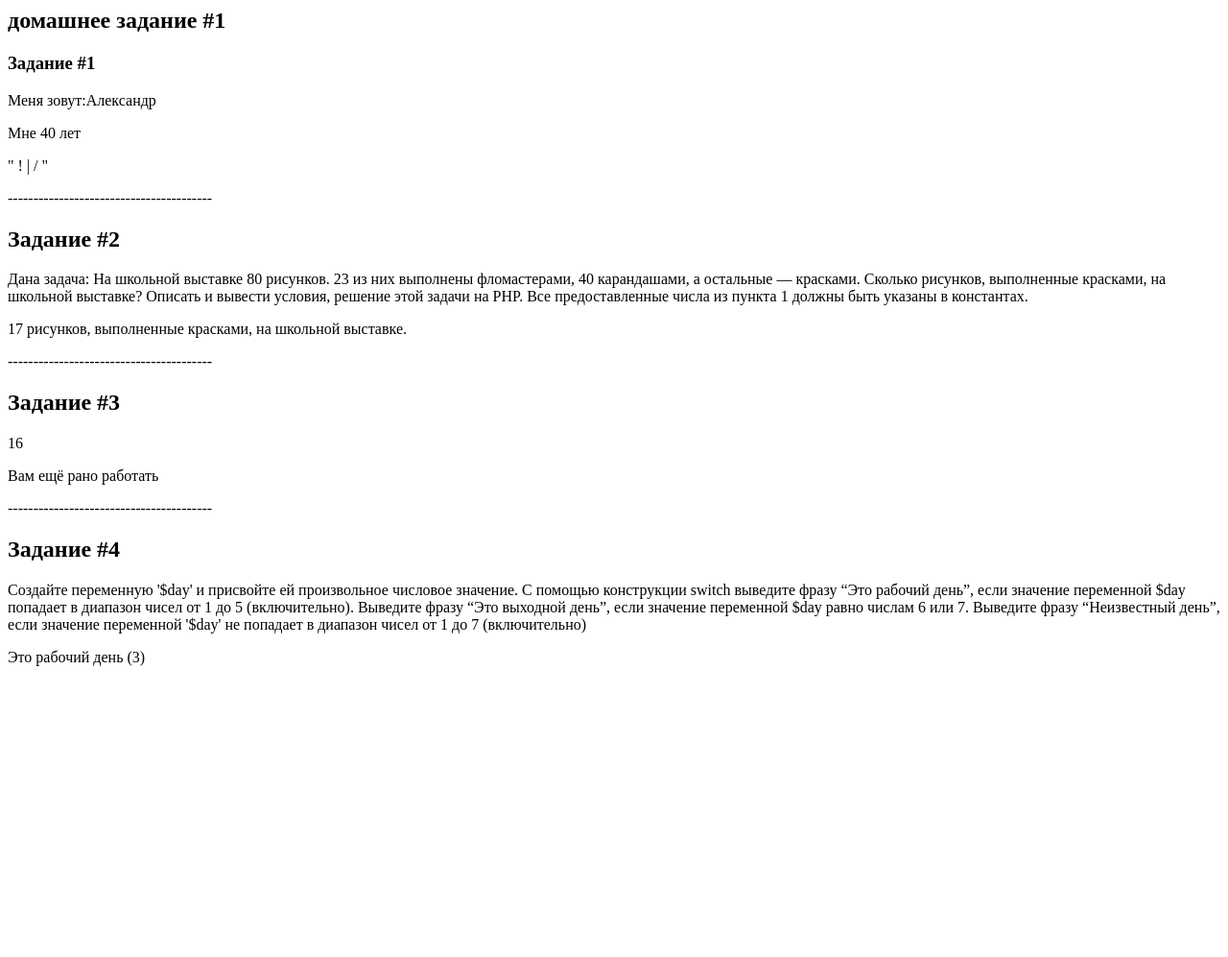
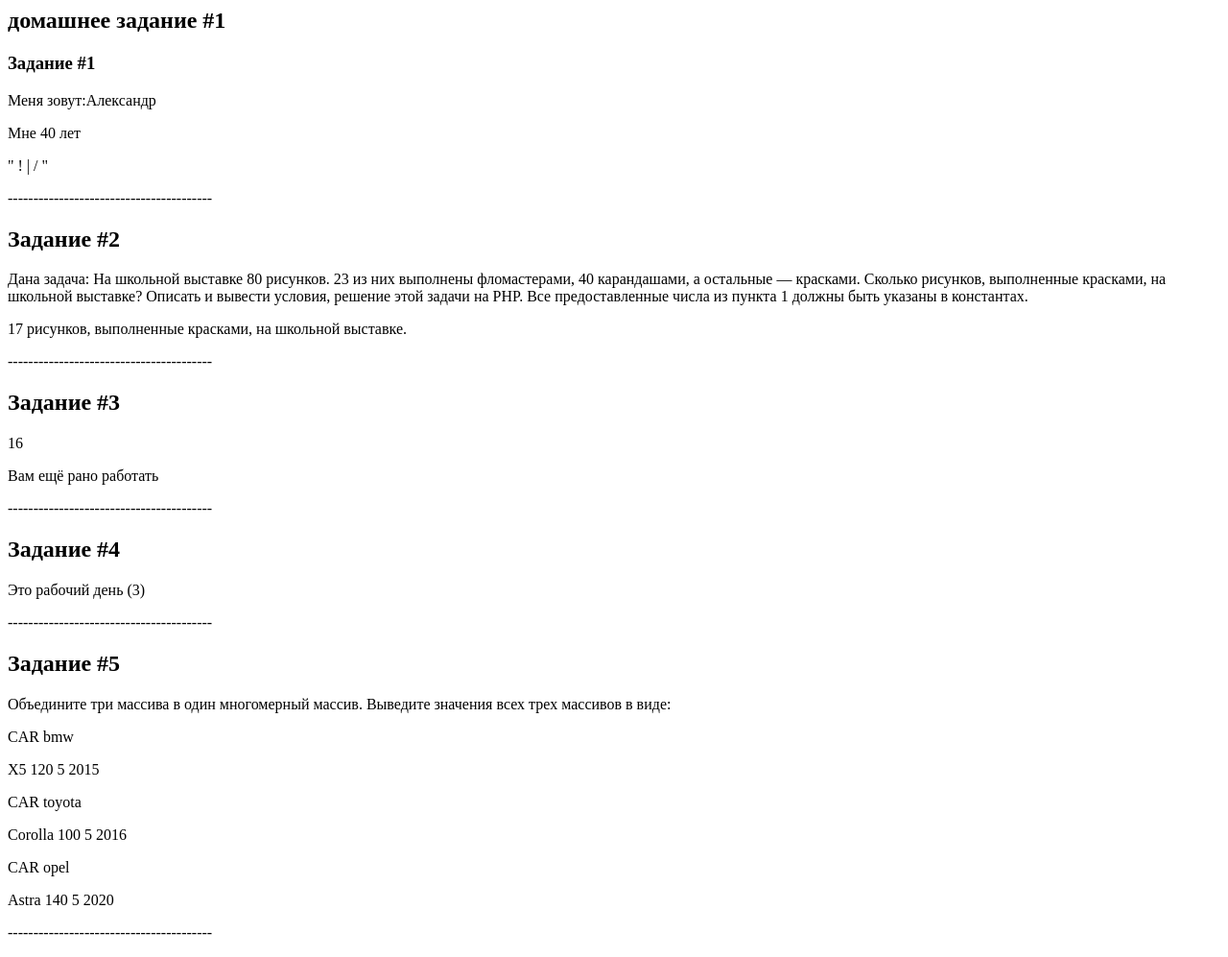
Before and after one commit to alex-ermmm/localhost, a PHP site: page /lesson1.php in a window 1280 px wide. Shown: the whole page at 96% size. Before the commit the page ends 694 px from the top, so only its background shows below. Run offline with PHP 8.4, Linux system fonts and the light colour scheme.

Commit message:
пятое  задание

```diff
--- a/lesson1.php
+++ b/lesson1.php
@@ -44,16 +44,9 @@ if ($age > 18 && $age < 65) {
 } else {
     echo "<p>Неизвестный возраст</p>";
 }
-
-echo "<p> ---------------------------------------- </p>"; ?>
-
+?>
+<p> ---------------------------------------- </p>
 <h2> Задание #4</h2>
-
-	Создайте переменную '$day' и присвойте ей произвольное числовое значение.
-	С помощью конструкции switch выведите фразу “Это рабочий день”, если значение переменной $day попадает в диапазон чисел от 1 до 5 (включительно).
-	Выведите фразу “Это выходной день”, если значение переменной $day равно числам 6 или 7.
-	Выведите фразу “Неизвестный день”, если значение переменной '$day' не попадает в диапазон чисел от 1 до 7 (включительно)
-
 <?
 $day = rand(1, 10);
 switch ($day) {
@@ -62,12 +55,50 @@ switch ($day) {
     case 2:
     case 3:
     case 4:
-        echo "<p> Это рабочий день (" . $day. ") </p>";
+        echo "<p> Это рабочий день (" . $day . ") </p>";
         break;
     case 5:
     case 6:
-    echo "<p> Это выходной день  (" . $day. ")</p>";
+        echo "<p> Это выходной день  (" . $day . ")</p>";
         break;
     default:
-        echo "<p> Неизвестный день  (" . $day. ")</p>";
+        echo "<p> Неизвестный день  (" . $day . ")</p>";
+} ?>
+<p> ---------------------------------------- </p>
+<h2> Задание #5</h2>
+Объедините три массива в один многомерный массив.
+Выведите значения всех трех массивов в виде:
+<?
+
+$bmw = [
+    "model" => "X5",
+    "speed" => 120,
+    "doors" => 5,
+    "year" => 2015
+];
+$toyota = [
+    "model" => "Corolla",
+    "speed" => 100,
+    "doors" => 5,
+    "year" => 2016
+];
+$opel = [
+    "model" => "Astra",
+    "speed" => 140,
+    "doors" => 5,
+    "year" => 2020
+];
+
+
+$cars = [
+    'bmw' => $bmw,
+    'toyota' => $toyota,
+    'opel' => $opel
+];
+
+foreach ($cars as $model => $car) {
+    echo "<p> CAR " . $model . "</p>";
+    echo "<p>" . $car['model'] . " " . $car['speed'] . " " . $car['doors'] . " " . $car['year'] . "</p>";
 }
+?>
+<p> ---------------------------------------- </p>
```
Lines whose indentation alone changed are shown as unchanged.
